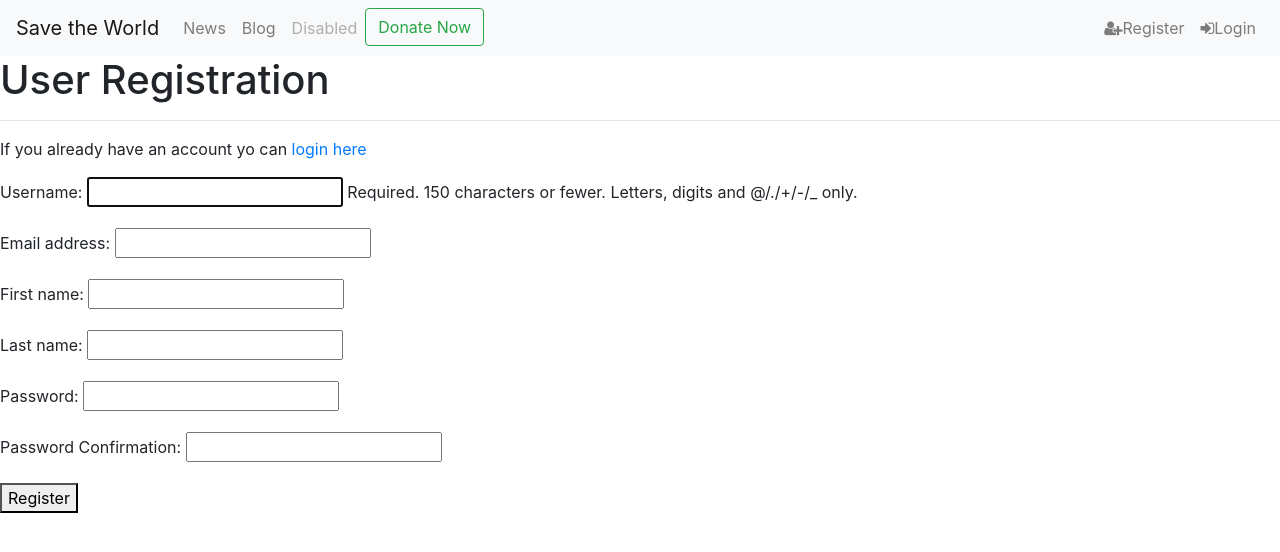
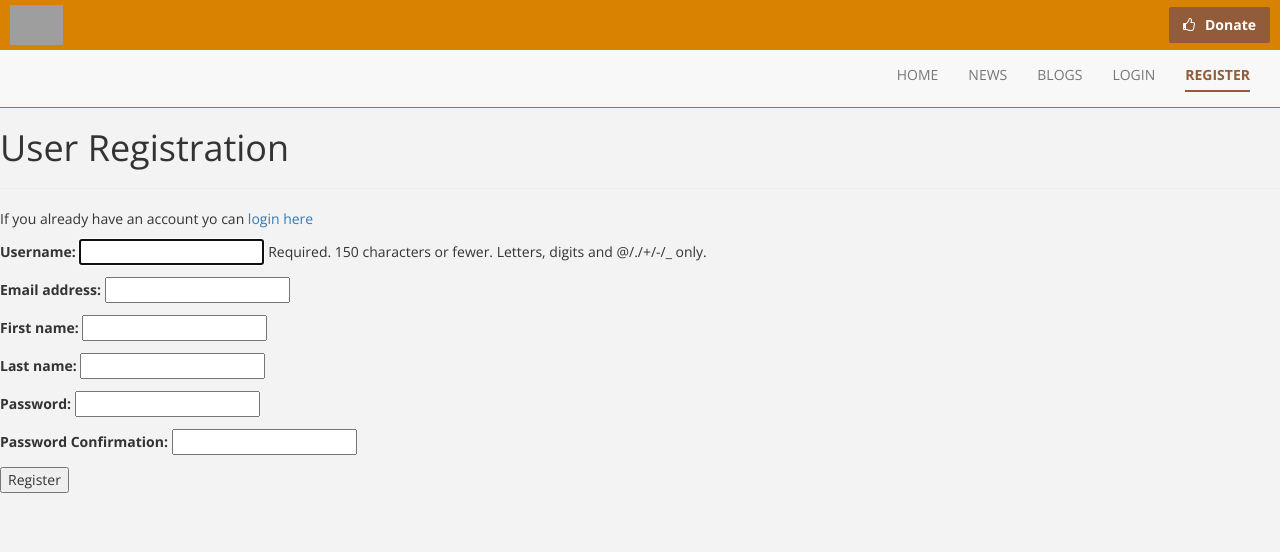
Before and after one commit to Narshe1412/Code-Institute-Django-Project, a Django app: page /accounts/registration/ in a window 1280 px wide. Shown: the top 552 px of the page. Run offline with Django 3.2, Linux system fonts and the light colour scheme; some libraries are stand-ins or nearby versions; grey boxes are pictures that could not be loaded.

Commit message:
added styling to navbar

```diff
--- a/static/css/styles.css
+++ b/static/css/styles.css
@@ -1,4 +1,108 @@
-.img-circle {
-    width: 100px;
-    max-height: 100px;
+/* Global Styles*/
+body {
+    background-color: #f3f3f3;
+    font-family: 'Open Sans', sans-serif;
 }
+
+.row {
+    margin-right: auto;
+    margin-left: auto;
+}
+
+.btn-default {
+    color: #fff;
+    background-color: #925C3B;
+    border: 2px solid #925C3B;
+    border-radius: 2px;
+    font-weight: bold;
+}
+
+/* Top Bar */
+.top-bar {
+    background-color: #D98100;
+    height: 50px;
+}
+
+.logo-brand {
+    display: inline;
+}
+
+.logo-brand-img {
+    padding: 5px 10px;
+    height: 50px;
+}
+
+.top-badge {
+    float: right;
+    margin: 7px 10px;
+}
+
+.top-badge a i {
+    padding-right: 10px;
+}
+
+/* Nav bar */
+.navbar {
+    margin-bottom: 0;
+}
+
+.navbar-default {
+    border: none;
+    border-radius: 0;
+    border-bottom: 1px solid rgba(146, 92, 59, 0.87);
+}
+
+.navbar-default .navbar-nav>li>a::after {
+    content: "";
+    display: block;
+    width: 0%;
+    padding-top: 5px;
+    border-bottom: 2px solid #925C3B;
+    transition: .5s;
+    color: #925C3B;
+    font-weight: bolder;
+}
+
+.navbar-default .navbar-nav>li>a:hover {
+    color: #925C3B;
+    font-weight: bold;
+}
+
+.navbar-default .navbar-nav>li>a:hover:after {
+    width: 100%;
+}
+
+.navbar-default .navbar-nav>.active>a,
+.navbar-default .navbar-nav>.active>a:focus,
+.navbar-default .navbar-nav>.active>a:hover {
+    content: "";
+    display: block;
+    border-bottom: none;
+    background-color: transparent;
+    color: #925C3B;
+    font-weight: bold;
+}
+
+.navbar-default .navbar-nav>.active>a:after {
+    content: "";
+    display: block;
+    width: 100%;
+    padding-top: 5px;
+    border-bottom: 2px solid #925C3B;
+    transition: .5s;
+}
+
+.navbar-default .navbar-toggle {
+    border-color: #ddd;
+    background-color: #925c3b;
+}
+
+.navbar-default .navbar-toggle:focus,
+.navbar-default .navbar-toggle:hover {
+    border-color: #ddd;
+    background-color: #925c3b;
+}
+
+.navbar-default .navbar-toggle .icon-bar {
+    background-color: #fff;
+}
--- a/templates/base.html
+++ b/templates/base.html
@@ -1,71 +1,73 @@
-{% load static %}
-{% load common_tags %}
+{% load static %} {% load common_tags %}
 <!DOCTYPE html>
 <html>
 
 <head>
-    <title>Save the World</title>
-    <link rel="stylesheet" href="https://stackpath.bootstrapcdn.com/bootstrap/4.3.1/css/bootstrap.min.css" integrity="sha384-ggOyR0iXCbMQv3Xipma34MD+dH/1fQ784/j6cY/iJTQUOhcWr7x9JvoRxT2MZw1T" crossorigin="anonymous">
+    <meta name="title" content="Save the World">
+    <meta name="deescription" content="#">
+    <link rel="icon" href="https://fe5f9be07ba14ed997985b891ef1c58b.vfs.cloud9.us-east-1.amazonaws.com/static/img/favicon.png" type="image/png">
+    <link rel="stylesheet" href="https://maxcdn.bootstrapcdn.com/bootstrap/3.3.7/css/bootstrap.min.css" integrity="sha384-BVYiiSIFeK1dGmJRAkycuHAHRg32OmUcww7on3RYdg4Va+PmSTsz/K68vbdEjh4u" crossorigin="anonymous">
     <link rel="stylesheet" href="{% static 'font-awesome/css/font-awesome.min.css' %}">
-    <link rel="stylesheet" href="{% static 'css/styles.css' %}">
+    <!--<link rel="stylesheet" href="{% static 'css/styles.css' %}">-->
+    <link rel="stylesheet" href="https://fe5f9be07ba14ed997985b891ef1c58b.vfs.cloud9.us-east-1.amazonaws.com/static/css/styles.css">
+    <link href="https://fonts.googleapis.com/css?family=Open+Sans:300,400,600,700&display=swap" rel="stylesheet">
 </head>
 
 <body>
+
+    <header id="header">
         <!--Start of the navbar-->
-    <nav class="navbar navbar-expand-lg navbar-light bg-light">
-        <a class="navbar-brand" href="/">Save the World</a>
-        <button class="navbar-toggler" type="button" data-toggle="collapse" data-target="#navbarSupportedContent" aria-controls="navbarSupportedContent" aria-expanded="false" aria-label="Toggle navigation">
-    <span class="navbar-toggler-icon"></span>
+        <div class="top-bar">
+            <div class="logo-brand">
+                <a href="/" alt="Save the World"><img class="logo-brand-img" src="https://fe5f9be07ba14ed997985b891ef1c58b.vfs.cloud9.us-east-1.amazonaws.com/static/img/logo.png" alt="brand-logo"></a>
+            </div>
+            {% if user.is_authenticated or user|is_editor %}
+            <div class="top-badge">
+                <a href="{% url 'new_post' %}" class="btn btn-default"><i class="fa fa-edit"></i>Add New Post</a>
+            </div>
+            {% endif %}
+            <div class="top-badge">
+                <a href="donate.html" class="btn btn-default"><i class="fa fa-thumbs-o-up"></i>Donate</a>
+            </div>
+
+        </div>
+        <nav class="navbar navbar-default">
+            <div class="container-fluid">
+                <div class="navbar-header">
+                    <button type="button" class="navbar-toggle collapsed" data-toggle="collapse" data-target="#navbar2">
+                                <span class="sr-only">Toggle navigation</span>
+                                <span class="icon-bar"></span>
+                                <span class="icon-bar"></span>
+                                <span class="icon-bar"></span>
                         </button>
+                </div>
 
-        <div class="collapse navbar-collapse" id="navbarSupportedContent">
-            <ul class="navbar-nav mr-auto">
-                <!--<li class="nav-item active"> this needs to be added dinamically-->
-                <li class="nav-item">
-                    <a class="nav-link" href="{% url 'get_news' %}">News</a>
-                    <!--<a class="nav-link" href="#">Home <span class="sr-only">(current)</span></a> sr-only also needs to be dinamically for screen readers-->
-                </li>
-                <li class="nav-item">
-                    <a class="nav-link" href="{% url 'get_blogs' %}">Blog</a>
-                </li>
+            {% with url_name=request.resolver_match.url_name %}
+            {# Sets the active link to match the active url pattern #}
+                <div id="navbar2" class="navbar-collapse collapse">
+                    <ul class="nav navbar-nav navbar-right">
+                        <li class="{% if url_name == 'index' %}active{% endif %}"><a href="{% url 'index' %}">HOME</a></li>
+                        <li class="{% if url_name == 'get_news' %}active{% endif %}"><a href="{% url 'get_news' %}">NEWS</a></li>
+                        <li class="{% if url_name == 'get_blogs' %}active{% endif %}"><a href="{% url 'get_blogs' %}">BLOGS</a></li>
                         {% if user.is_authenticated or user|is_editor %}
-                <li class="nav-item dropdown">
-                    <a class="nav-link dropdown-toggle" href="#" id="navbarDropdown" role="button" data-toggle="dropdown" aria-haspopup="true" aria-expanded="false">
-          Editor Menu
-        </a>
-                    <div class="dropdown-menu" aria-labelledby="navbarDropdown">
-                        <a class="dropdown-item" href="{% url 'new_post' %}">Add New Post</a>
-                        <a class="dropdown-item" href="{% url 'get_all_posts' %}">Show All Entries</a>
+                        <li class="{% if url_name == 'get_all_posts' %}active{% endif %}"><a href="{% url 'get_all_posts' %}">ALL ENTRIES</a></li>
                         {% if user.is_superuser %}
-                            <div class="dropdown-divider"></div>
-                            <a class="dropdown-item" href="{% url 'admin:index' %}">Admin Panel</a>
-                        {% endif %}
-                    </div>
-                </li>
-                {% endif %}
-                <li class="nav-item">
-                    <a class="nav-link disabled" href="#" tabindex="-1" aria-disabled="true">Disabled</a>
-                </li>
-                <li class="nav-item">
-                    <a class="btn btn-outline-success my-2 my-sm-0" href="{% url 'checkout' %}">Donate Now</a>
-                </li>
-            </ul>
-            <ul class="navbar-nav my-2 my-lg-0">
-                {% if user.is_authenticated %}
-                <li class="nav-item"><a class="nav-link" href="{% url 'view_profile' %}"><i class="fa fa-user"></i>Profile</a>
-                </li>
-                <li class="nav-item"><a class="nav-link" href="{% url 'logout' %}"><i class="fa fa-sign-out"></i>Logout</a>
-                </li>
+                        <li class="{% if url_name == 'admin:index' %}active{% endif %}"><a href="{% url 'admin:index' %}">ADMIN</a></li>
+                        {% endif %} {% endif %} {% if user.is_authenticated %}
+                        <li class="{% if url_name == 'view_profile' %}active{% endif %}"><a href="{% url 'view_profile' %}">PROFILE</a></li>
+                        <li class="{% if url_name == 'logout' %}active{% endif %}"><a href="{% url 'logout' %}">LOGOUT</a></li>
                         {% else %}
-                <li class="nav-item"><a class="nav-link" href="{% url 'registration' %}"><i class="fa fa-user-plus"></i>Register</a>
-                </li>
-                <li class="nav-item"><a class="nav-link" href="{% url 'login' %}"><i class="fa fa-sign-in"></i>Login</a>
-                </li>
+                        <li class="{% if url_name == 'login' %}active{% endif %}"><a href="{% url 'login' %}">LOGIN</a></li>
+                        <li class="{% if url_name == 'registration' %}active{% endif %}"><a href="{% url 'registration' %}">REGISTER</a></li>
                         {% endif %}
                     </ul>
                 </div>
+            {% endwith %}
+            </div>
         </nav>
         <!--End of navbar-->
+    </header>
+
 
     <h1>{% block page_header %}{% endblock %}</h1>
     <hr/>
@@ -82,11 +84,10 @@
     <!--End of content-->
 
     <!--Scripts-->
-    <script src="https://code.jquery.com/jquery-3.3.1.slim.min.js" integrity="sha384-q8i/X+965DzO0rT7abK41JStQIAqVgRVzpbzo5smXKp4YfRvH+8abtTE1Pi6jizo" crossorigin="anonymous"></script>	    <script src="{% static 'js/jquery-3.3.1.slim.min.js' %}"></script>
-    <script src="https://cdnjs.cloudflare.com/ajax/libs/popper.js/1.14.7/umd/popper.min.js" integrity="sha384-UO2eT0CpHqdSJQ6hJty5KVphtPhzWj9WO1clHTMGa3JDZwrnQq4sF86dIHNDz0W1" crossorigin="anonymous"></script>	    <script src="{% static 'js/popper.min.js' %}"></script>
-    <script src="https://stackpath.bootstrapcdn.com/bootstrap/4.3.1/js/bootstrap.min.js" integrity="sha384-JjSmVgyd0p3pXB1rRibZUAYoIIy6OrQ6VrjIEaFf/nJGzIxFDsf4x0xIM+B07jRM" crossorigin="anonymous"></script>
-    {% block stripe_js %}
-    {% endblock %}
+    <script src="https://code.jquery.com/jquery-3.3.1.slim.min.js" integrity="sha384-q8i/X+965DzO0rT7abK41JStQIAqVgRVzpbzo5smXKp4YfRvH+8abtTE1Pi6jizo" crossorigin="anonymous"></script>
+    <script src="https://cdnjs.cloudflare.com/ajax/libs/popper.js/1.14.7/umd/popper.min.js" integrity="sha384-UO2eT0CpHqdSJQ6hJty5KVphtPhzWj9WO1clHTMGa3JDZwrnQq4sF86dIHNDz0W1" crossorigin="anonymous"></script>
+    <script src="https://maxcdn.bootstrapcdn.com/bootstrap/3.3.7/js/bootstrap.min.js" integrity="sha384-Tc5IQib027qvyjSMfHjOMaLkfuWVxZxUPnCJA7l2mCWNIpG9mGCD8wGNIcPD7Txa" crossorigin="anonymous"></script>
+    {% block stripe_js %} {% endblock %}
 </body>
 
 </html>
```
Lines whose indentation alone changed are shown as unchanged.
